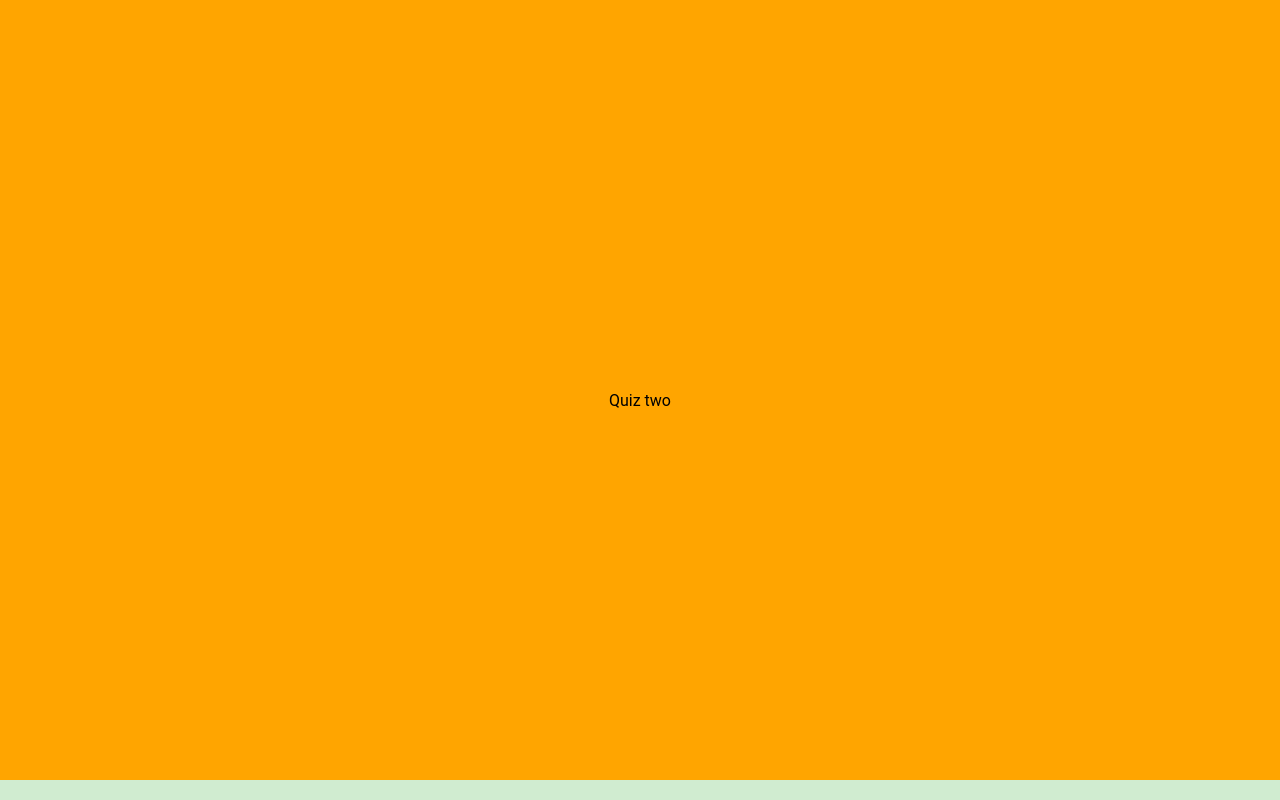
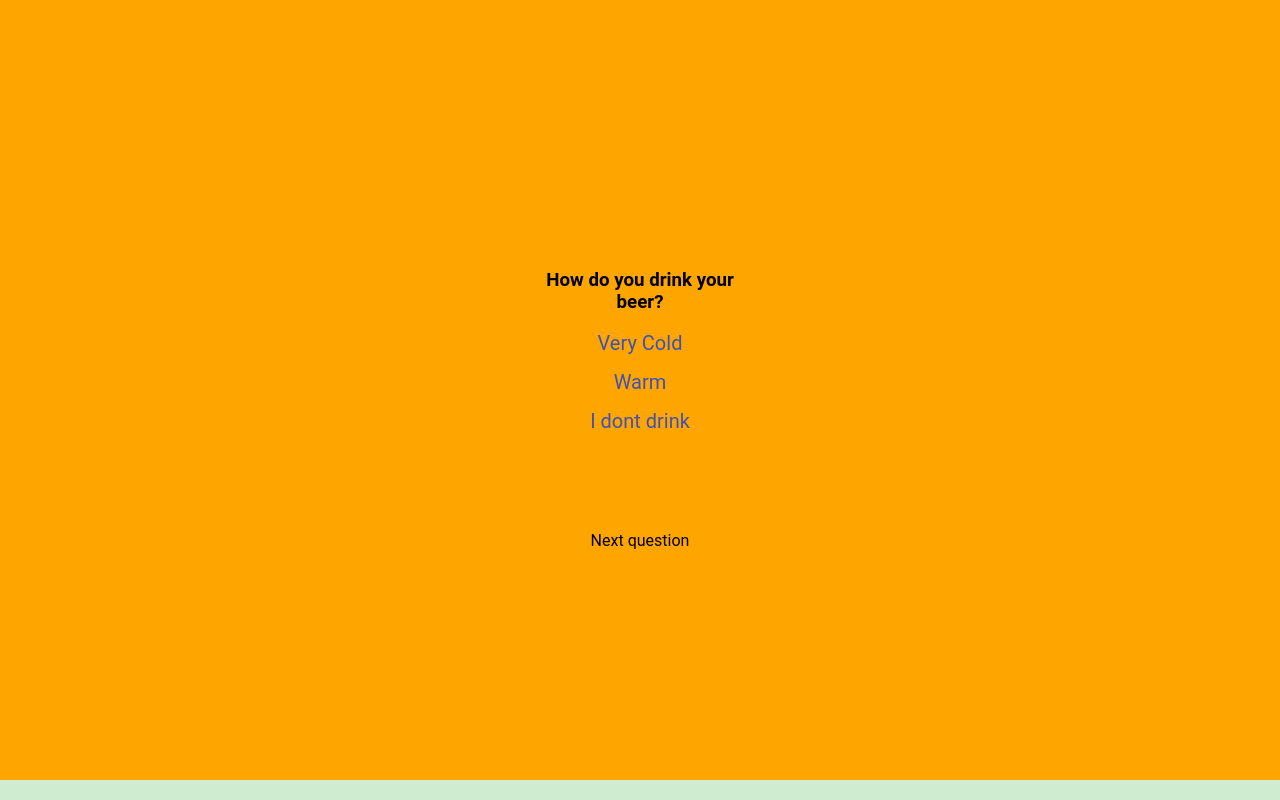
Before and after one commit to Bmercado17/draggablejquery, a plain HTML site: page index.html in a window 1280 px wide. Both pictures are taken after a click on the element "Start Quiz". Drawn offline with nearby package versions, Linux system fonts and the light colour scheme.

Commit message:
changes to option divs

```diff
--- a/index.html
+++ b/index.html
@@ -52,8 +52,14 @@
       <!--transition to the quize button and panel  2-->
       <div class="item panel-two hidden" data-panel="1">
         <div class="wrapper">
-          Quiz two
-        </div>
+          <h3>How do you drink your beer?</h3>
+          <div class="options">
+            <div>Very Cold</div>
+            <div>Warm</div>
+            <div>I dont drink</div>
+
+          </div>
+          <div class="next-question">Next question</div>
 
       </div>
     </div>
--- a/scripts/myscripts.js
+++ b/scripts/myscripts.js
@@ -6,23 +6,44 @@ $(document).ready(function(){
             $(".panel-one h1").show('drop', 1000,function(){
                 $(".start-quiz").addClass("started", 800);
             });
+
             $(".start-quiz").on("click",function(){
                 showPanel(1)
             })
         }
         this.showPanel = function(position){ //the position is to show the current panel
             var current = $('div[data-panel="'+ (position -1) +'"]') //this is to hide and move to the next panel
-            current.find(".wrapper").animate({left:"-100px", opacity:0},800,function(){
+            current.find(".wrapper").animate({left:"-=100px", opacity:0},800,function(){
 
                 //hide first panel
                 current.addClass("hidden");
                 //show second panel and so on.
             var next = $('div[data-panel="' + position + '"]')
             next.removeClass("hidden");
-
+                showNext(next)
             })
         };
+        this.showNext = function(next){
+            var wrapper = next.find(".wrapper");
+            wrapper.fadeIn('500',function(){
+                manageOptions(next)
+            })
+        }
+        this.manageOptions = function(next){
+            var options = next.find(".options");
+            var childrens = options.find("div");
+            var counter = 0;
 
+            childrens.each(function(i, el){
+                $(el).delay(counter).fadeIn(240);
+                counter += 600;
+            })
+
+            childrens.on("click", function(){
+                childrens.removeClass('active')
+                $(this).addClass('active');
+                 })
+        }
         loadQuiz();
 
     })();
--- a/stylesheet/mystylesheet.css
+++ b/stylesheet/mystylesheet.css
@@ -38,6 +38,28 @@ body {
     background: indigo;
     color: white;
 }
+/* questions*/
+.options {
+    height: 200px;
+
+}
+.options div {
+    display: none;
+    margin-bottom: 15px;
+    font-size: 20px;
+    color: #3f51b5;
+    transition: all 0.2s ease;
+
+}
+
+.options div.active {
+    color: #007fff;
+    background: #313131;
+
+}
+.next-question {
+    cursor: pointer;
+}
 /* PROGRESS BAR AND ERROR */
 .error {
     position:fixed;
@@ -59,3 +81,9 @@ body {
     height: 20px;
     background: green;
 }
+.panel-two .wrapper,
+.panel-three .wrapper,
+.panel-four .wrapper,
+.panel-five .wrapper {
+    display:none;
+}
```
